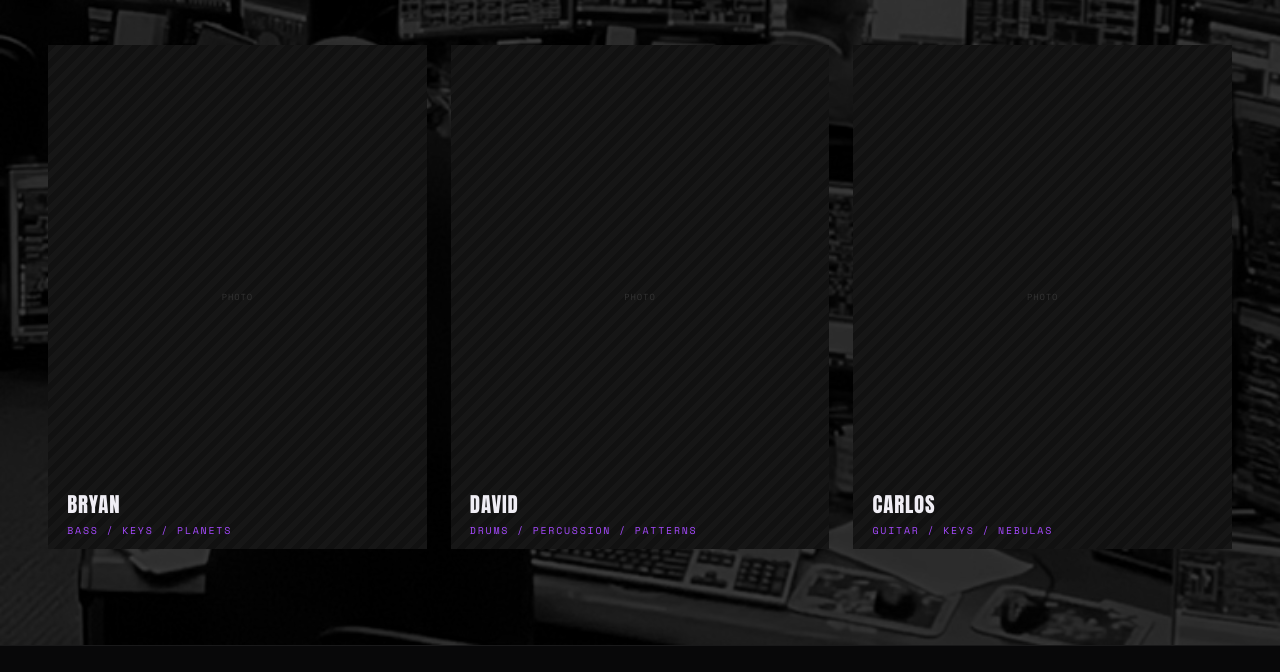
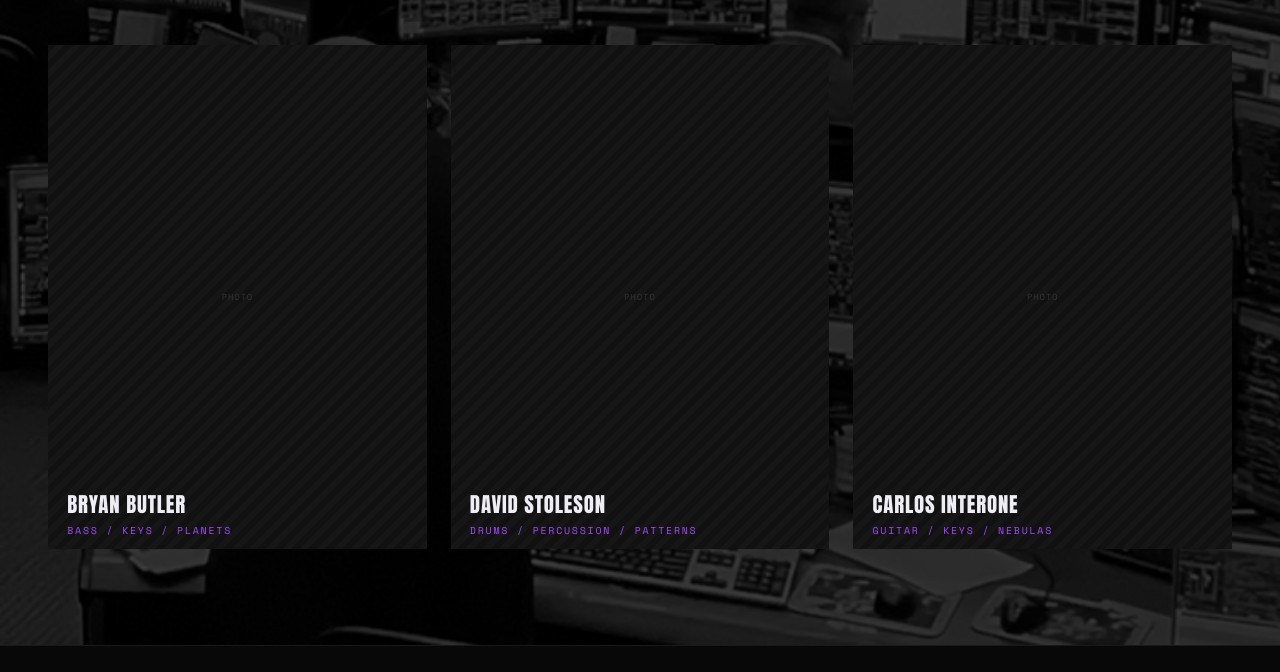
Before and after one commit to mostlyclicks/giant-planet-proto, a plain HTML site: page index.html in a window 1280 px wide. Shown: the part 1815-2487 px from the top of the page. Drawn offline with nearby package versions, Linux system fonts and the light colour scheme.

Commit message:
RefreshWeb: Add last names to three band members: Bryan Butler, David Stoleson, Carlos Interone

```diff
--- a/index.html
+++ b/index.html
@@ -817,7 +817,7 @@
         <div class="member-photo-overlay"></div>
       </div>
       <div class="member-info">
-        <div class="member-name">Bryan</div>
+        <div class="member-name">Bryan Butler</div>
         <div class="member-role">Bass / Keys / Planets</div>
       </div>
     </div>
@@ -827,7 +827,7 @@
         <div class="member-photo-overlay"></div>
       </div>
       <div class="member-info">
-        <div class="member-name">David</div>
+        <div class="member-name">David Stoleson</div>
         <div class="member-role">Drums / Percussion / Patterns</div>
       </div>
     </div>
@@ -837,7 +837,7 @@
         <div class="member-photo-overlay"></div>
       </div>
       <div class="member-info">
-        <div class="member-name">Carlos</div>
+        <div class="member-name">Carlos Interone</div>
         <div class="member-role">Guitar / Keys / Nebulas</div>
       </div>
     </div>
```
